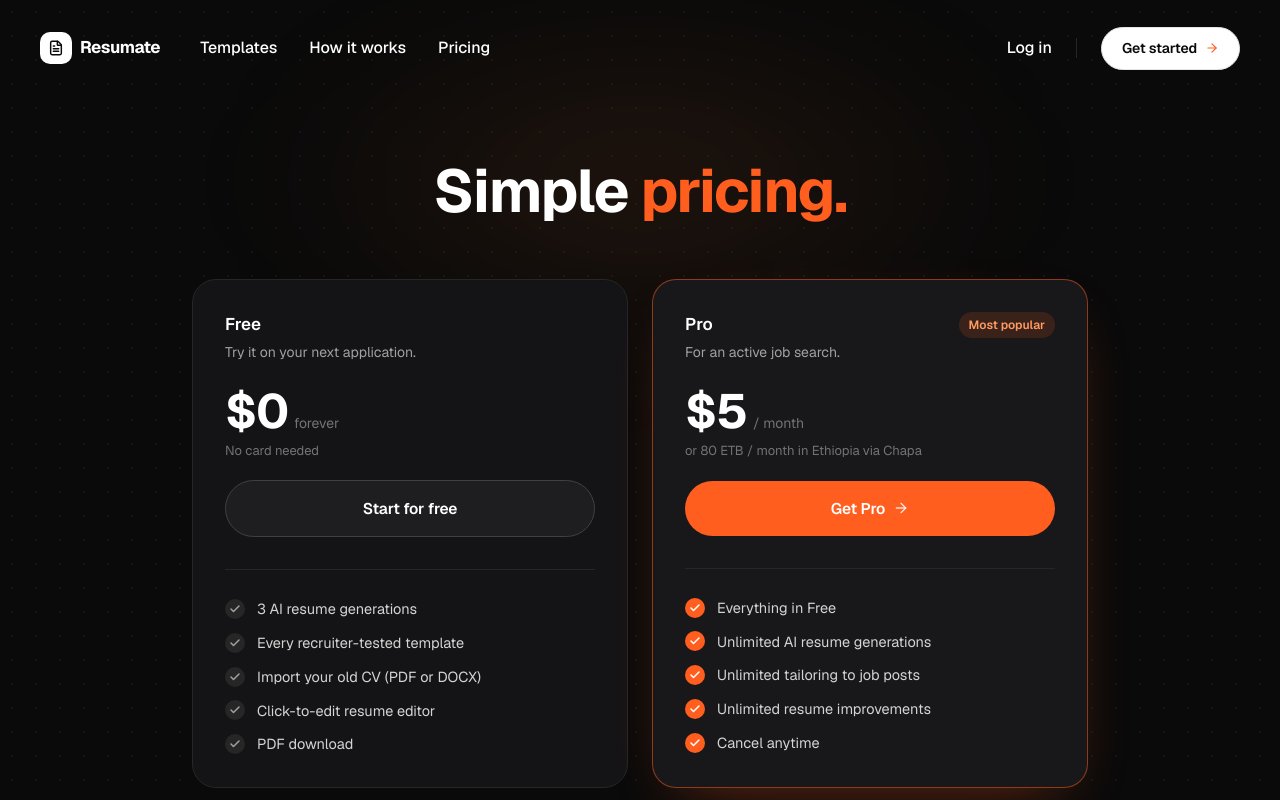
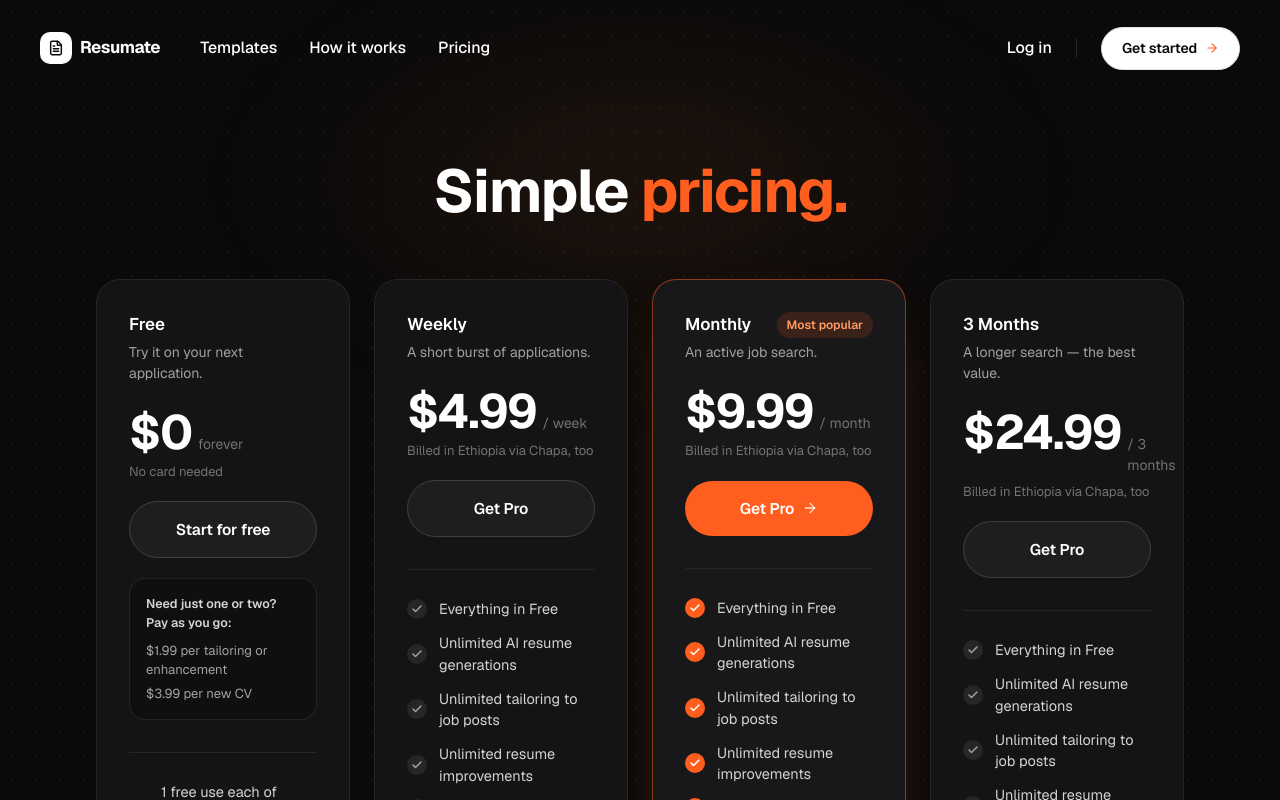
Before and after one commit to yonathanth/resume, a Next.js app: page /pricing in a window 1280 px wide. Shown: the top 800 px of the page. Built offline with nearby package versions, Linux system fonts and the light colour scheme.

Commit message:
feat: enhance subscription status handling and update pricing details

```diff
--- a/src/app/dashboard/editor/[id]/page.tsx
+++ b/src/app/dashboard/editor/[id]/page.tsx
@@ -5,6 +5,7 @@ import { useRouter } from "next/navigation";
 import { FileQuestion } from "lucide-react";
 import { CvEditorWorkspace } from "@/components/dashboard/create-flow/CvEditorWorkspace";
 import { useDashboard } from "@/components/dashboard/DashboardContext";
+import { useRefreshSubscriptionStatus } from "@/hooks/use-subscription";
 import { getCvDocument } from "@/lib/api";
 import { applyCvContent, createBlankCv, toResumeDraft } from "@/lib/cv-mapper";
 import { CvData, DEFAULT_TEMPLATE_ID } from "@/components/dashboard/create-flow/types";
@@ -21,6 +22,7 @@ export default function CvEditorPage({
   const { id } = use(params);
   const router = useRouter();
   const { updateDraftFromSavedCv } = useDashboard();
+  const refreshSubscriptionStatus = useRefreshSubscriptionStatus();
   // Keyed by document id, so navigating to another resume shows the loading
   // state again instead of the previous one's content.
   const [loaded, setLoaded] = useState<{ id: string; cv: CvData | null; notFound: boolean } | null>(null);
@@ -96,6 +98,7 @@ export default function CvEditorPage({
       onBack={() => router.push("/dashboard")}
       onSave={(savedCv) => {
         updateDraftFromSavedCv(savedCv);
+        refreshSubscriptionStatus();
         router.push("/dashboard");
       }}
     />
--- a/src/app/page.tsx
+++ b/src/app/page.tsx
@@ -1,6 +1,8 @@
 "use client";
 
-import React from "react";
+import React, { useEffect } from "react";
+import { useRouter } from "next/navigation";
+import { getAccessToken } from "@/lib/api";
 import { Navbar } from "@/components/Navbar";
 import { Hero } from "@/components/Hero";
 import { TemplatesSection } from "@/components/TemplatesSection";
@@ -10,6 +12,17 @@ import { PricingSection } from "@/components/PricingSection";
 import { Footer } from "@/components/Footer";
 
 export default function Home() {
+  const router = useRouter();
+
+  // Signed-in visitors go straight to their dashboard. The dashboard's own
+  // logo links to "/?home", so they can still open this page on purpose.
+  // Only the stored token is checked (no refresh call), so logged-out
+  // visitors never wait on the network to see the page.
+  useEffect(() => {
+    if (new URLSearchParams(window.location.search).has("home")) return;
+    if (getAccessToken()) router.replace("/dashboard");
+  }, [router]);
+
   return (
     <div className="min-h-screen bg-[#fdfdfd] text-neutral-900 selection:bg-neutral-950 selection:text-white relative font-sans">
       {/* Subtle background radial dot pattern */}
--- a/src/app/pricing/page.tsx
+++ b/src/app/pricing/page.tsx
@@ -7,13 +7,20 @@ import { Footer } from "@/components/Footer";
 import { Reveal } from "@/components/Reveal";
 import { ArrowRight, Check, ChevronDown } from "lucide-react";
 
-// Mirrors what the app actually sells: free accounts get 3 AI generations
-// (FREE_GENERATION_LIMIT in resume-back entitlement.service), Pro is unlimited —
-// $5/month recurring through Polar, or a fixed 1-month period for 80 ETB
-// through Chapa (no auto-renewal; see ProUpgradeModal).
+// Free accounts get one free AI generation per dashboard tab — Create,
+// Tailor, Improve — one-time-only, not a shared pool (see
+// entitlement.service.ts's FlowType). Pro is unlimited.
+//
+// The Weekly/Monthly/3-months cards below are a display-only pricing
+// preview — every "Get Pro" CTA still routes to /signup and the backend
+// still only knows a single Pro product ($5/month recurring through Polar,
+// or a fixed 1-month period for 80 ETB through Chapa, no auto-renewal; see
+// ProUpgradeModal and services/payment/products.ts). Wire real per-cycle
+// checkout before relying on these displayed prices being what users
+// actually get charged.
 
 const FREE_FEATURES = [
-  "3 AI resume generations",
+  "1 free use each of Create, Tailor and Improve",
   "Every recruiter-tested template",
   "Import your old CV (PDF or DOCX)",
   "Click-to-edit resume editor",
@@ -28,6 +35,35 @@ const PRO_FEATURES = [
   "Cancel anytime",
 ];
 
+// Billing-cycle options for Pro — same feature set, different commitment
+// lengths. "Monthly" mirrors what used to be the single Pro card.
+const SUBSCRIPTION_PLANS = [
+  {
+    id: "weekly",
+    name: "Weekly",
+    price: "$4.99",
+    period: "/ week",
+    blurb: "A short burst of applications.",
+    popular: false,
+  },
+  {
+    id: "monthly",
+    name: "Monthly",
+    price: "$9.99",
+    period: "/ month",
+    blurb: "An active job search.",
+    popular: true,
+  },
+  {
+    id: "3-months",
+    name: "3 Months",
+    price: "$24.99",
+    period: "/ 3 months",
+    blurb: "A longer search — the best value.",
+    popular: false,
+  },
+];
+
 interface FAQItem {
   question: string;
   answer: string;
@@ -37,12 +73,12 @@ const faqs: FAQItem[] = [
   {
     question: "What can I do on the free plan?",
     answer:
-      "You get 3 AI generations to create, improve or tailor resumes, plus every template, the full editor and PDF downloads. No card needed.",
+      "You get one free AI generation on each of the three tabs — Create, Tailor and Improve — plus every template, the full editor and PDF downloads. No card needed.",
   },
   {
     question: "What counts as a generation?",
     answer:
-      "Each time the AI writes a resume for you — creating one, improving an existing one or tailoring one to a job post — uses one generation. If the AI fails and gives you nothing usable, the generation is given back.",
+      "Each tab — Create, Tailor and Improve — gives you one free AI generation, one time only. If the AI fails and gives you nothing usable, that free use is given back.",
   },
   {
     question: "Can I cancel anytime?",
@@ -100,7 +136,7 @@ export default function PricingPage() {
         </Reveal>
 
         {/* Plans */}
-        <div className="mx-auto mt-14 grid max-w-4xl grid-cols-1 gap-6 md:grid-cols-2">
+        <div className="mx-auto mt-14 grid max-w-6xl grid-cols-1 gap-6 sm:grid-cols-2 lg:grid-cols-4">
           {/* Free */}
           <Reveal delay={100}>
           <div className="flex h-full flex-col rounded-3xl border border-neutral-800 bg-[#141416] p-8">
@@ -117,37 +153,68 @@ export default function PricingPage() {
             >
               Start for free
             </Link>
+
+            {/* Pay-per-use — folded into Free rather than given its own
+                card, since it's a top-up on the free plan, not a separate tier. */}
+            <div className="mt-5 rounded-2xl border border-neutral-800/90 bg-[#0f0f11] p-4">
+              <p className="text-[12.5px] font-semibold text-neutral-300">
+                Need just one or two? Pay as you go:
+              </p>
+              <ul className="mt-2 space-y-1 text-[13px] text-neutral-400">
+                <li>$1.99 per tailoring or enhancement</li>
+                <li>$3.99 per new CV</li>
+              </ul>
+            </div>
+
             <div className="mt-8 border-t border-neutral-800 pt-7">
               <FeatureList items={FREE_FEATURES} />
             </div>
           </div>
           </Reveal>
 
-          {/* Pro */}
-          <Reveal delay={200}>
-          <div className="flex h-full flex-col rounded-3xl border border-accent/50 bg-[#18181b] p-8 shadow-[0_24px_60px_-30px_rgba(255,94,31,0.45)]">
+          {/* Pro — Weekly / Monthly / 3 Months billing cycles */}
+          {SUBSCRIPTION_PLANS.map((plan, idx) => (
+            <Reveal key={plan.id} delay={200 + idx * 100}>
+              <div
+                className={`flex h-full flex-col rounded-3xl border p-8 ${
+                  plan.popular
+                    ? "border-accent/50 bg-[#18181b] shadow-[0_24px_60px_-30px_rgba(255,94,31,0.45)]"
+                    : "border-neutral-800 bg-[#141416]"
+                }`}
+              >
                 <div className="flex items-center justify-between">
-              <h2 className="text-[17px] font-semibold text-white">Pro</h2>
-              <span className="rounded-full bg-accent/15 px-2.5 py-1 text-[12px] font-semibold text-accent-light">Most popular</span>
+                  <h2 className="text-[17px] font-semibold text-white">{plan.name}</h2>
+                  {plan.popular && (
+                    <span className="rounded-full bg-accent/15 px-2.5 py-1 text-[12px] font-semibold text-accent-light">
+                      Most popular
+                    </span>
+                  )}
                 </div>
-            <p className="mt-1 text-[14px] text-neutral-400">For an active job search.</p>
+                <p className="mt-1 text-[14px] text-neutral-400">{plan.blurb}</p>
                 <div className="mt-6 flex items-baseline gap-1.5">
-              <span className="text-5xl font-bold tracking-tight text-white">$5</span>
-              <span className="text-[14px] text-neutral-500">/ month</span>
+                  <span className="text-5xl font-bold tracking-tight text-white">{plan.price}</span>
+                  <span className="text-[14px] text-neutral-500">{plan.period}</span>
                 </div>
-            <p className="mt-1.5 text-[13px] text-neutral-500">or 80 ETB / month in Ethiopia via Chapa</p>
+                <p className="mt-1.5 text-[13px] text-neutral-500">Billed in Ethiopia via Chapa, too</p>
                 <Link
                   href="/signup"
-              className="group mt-5 flex items-center justify-center gap-2 rounded-full bg-accent px-8 py-4 text-[15.5px] font-semibold tracking-[-0.01em] text-white transition-colors hover:bg-accent-strong active:scale-[0.98]"
+                  className={`mt-5 flex items-center justify-center gap-2 rounded-full px-8 py-4 text-[15.5px] font-semibold tracking-[-0.01em] text-white transition-colors active:scale-[0.98] ${
+                    plan.popular
+                      ? "group bg-accent hover:bg-accent-strong"
+                      : "border border-neutral-700 bg-[#1e1e21] hover:border-neutral-600 hover:bg-neutral-800"
+                  }`}
                 >
                   Get Pro
+                  {plan.popular && (
                     <ArrowRight className="h-4 w-4 text-white/80 transition-transform duration-200 group-hover:translate-x-0.5" />
+                  )}
                 </Link>
                 <div className="mt-8 border-t border-neutral-800 pt-7">
-              <FeatureList items={PRO_FEATURES} strong />
+                  <FeatureList items={PRO_FEATURES} strong={plan.popular} />
                 </div>
               </div>
             </Reveal>
+          ))}
         </div>
 
         {/* FAQ */}
--- a/src/components/PricingSection.tsx
+++ b/src/components/PricingSection.tsx
@@ -6,12 +6,13 @@ import { ArrowRight, Check } from "lucide-react";
 import { CtaButton } from "@/components/CtaButton";
 import { Reveal } from "@/components/Reveal";
 
-// Mirrors what the app actually sells: free accounts get 3 AI generations
-// (FREE_GENERATION_LIMIT in resume-back entitlement.service), Pro is unlimited —
-// $5/month through Polar, or 80 ETB/month through Chapa.
+// Mirrors what the app actually sells: free accounts get one free AI
+// generation per dashboard tab — Create, Tailor, Improve — one-time-only
+// (entitlement.service.ts's FlowType), Pro is unlimited — $5/month through
+// Polar, or 80 ETB/month through Chapa.
 
 const FREE_FEATURES = [
-  "3 AI resume generations",
+  "1 free use each of Create, Tailor and Improve",
   "Every recruiter-tested template",
   "Import your old CV (PDF or DOCX)",
   "Click-to-edit resume editor",
```
Also changed, not shown: src/app/dashboard/layout.tsx (+11 -26 lines), src/app/dashboard/page.tsx (+14 -0 lines). Lines whose indentation alone changed are shown as unchanged.
